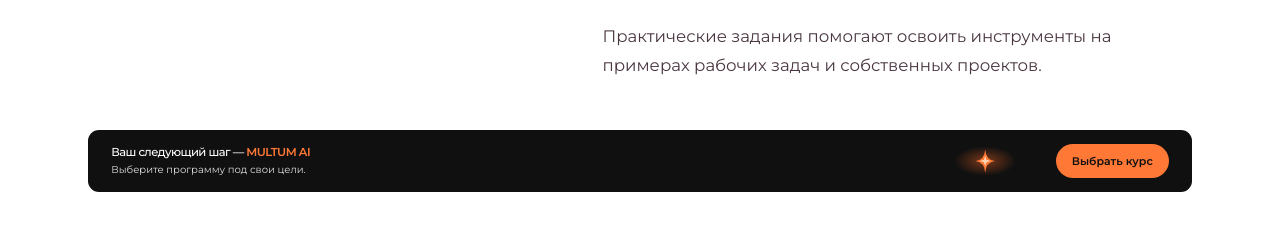
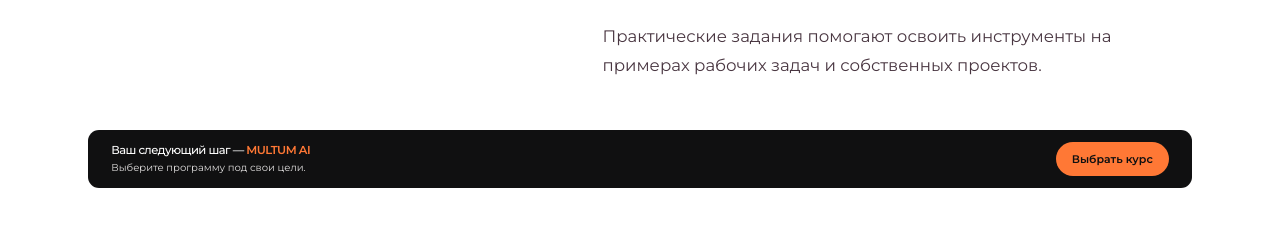
Before and after one commit to fuks19200-ctrl/09, a Next.js app: page / in a window 1280 px wide. Shown: the part 1820-2062 px from the top of the page. Built offline with nearby package versions, Linux system fonts and the light colour scheme.

Commit message:
Remove decorative star from course CTA banner

```diff
--- a/app/components/AboutContent.tsx
+++ b/app/components/AboutContent.tsx
@@ -32,23 +32,6 @@ export default function AboutContent({ embedded = false }: { embedded?: boolean
             <p className="about-course-banner__title">Ваш следующий шаг — <strong>MULTUM AI</strong></p>
             <p className="about-course-banner__subtitle">Выберите программу под свои цели.</p>
           </div>
-          <svg className="about-course-banner__spark" viewBox="0 0 160 64" aria-hidden="true">
-            <defs>
-              <radialGradient id="about-cta-glow">
-                <stop stopColor="#FF6B21" stopOpacity=".44" />
-                <stop offset="1" stopColor="#FF6B21" stopOpacity="0" />
-              </radialGradient>
-              <linearGradient id="about-cta-ray">
-                <stop stopColor="#FF6B21" stopOpacity="0" />
-                <stop offset=".5" stopColor="#FF874A" stopOpacity=".9" />
-                <stop offset="1" stopColor="#FF6B21" stopOpacity="0" />
-              </linearGradient>
-            </defs>
-            <ellipse cx="80" cy="32" rx="52" ry="25" fill="url(#about-cta-glow)" />
-            <path d="M0 32H160" stroke="url(#about-cta-ray)" />
-            <path d="M80 12Q81 30 96 32Q81 34 80 52Q79 34 64 32Q79 30 80 12Z" fill="#FF7935" />
-            <path d="M80 23L82 30L89 32L82 34L80 41L78 34L71 32L78 30Z" fill="#FFD6B5" />
-          </svg>
           <a className="about-course-banner__button" href="/courses/">Выбрать курс</a>
         </div>
       </section>
--- a/app/globals.css
+++ b/app/globals.css
@@ -438,7 +438,7 @@ body:has(.courses-page) { overflow-x: hidden; overflow-y: auto; }
   isolation: isolate;
   overflow: hidden;
   display: grid;
-  grid-template-columns: minmax(0,1fr) clamp(44px,8vw,110px) auto;
+  grid-template-columns: minmax(0,1fr) auto;
   align-items: center;
   gap: clamp(10px,1.5vw,20px);
   width: 86%;
```
